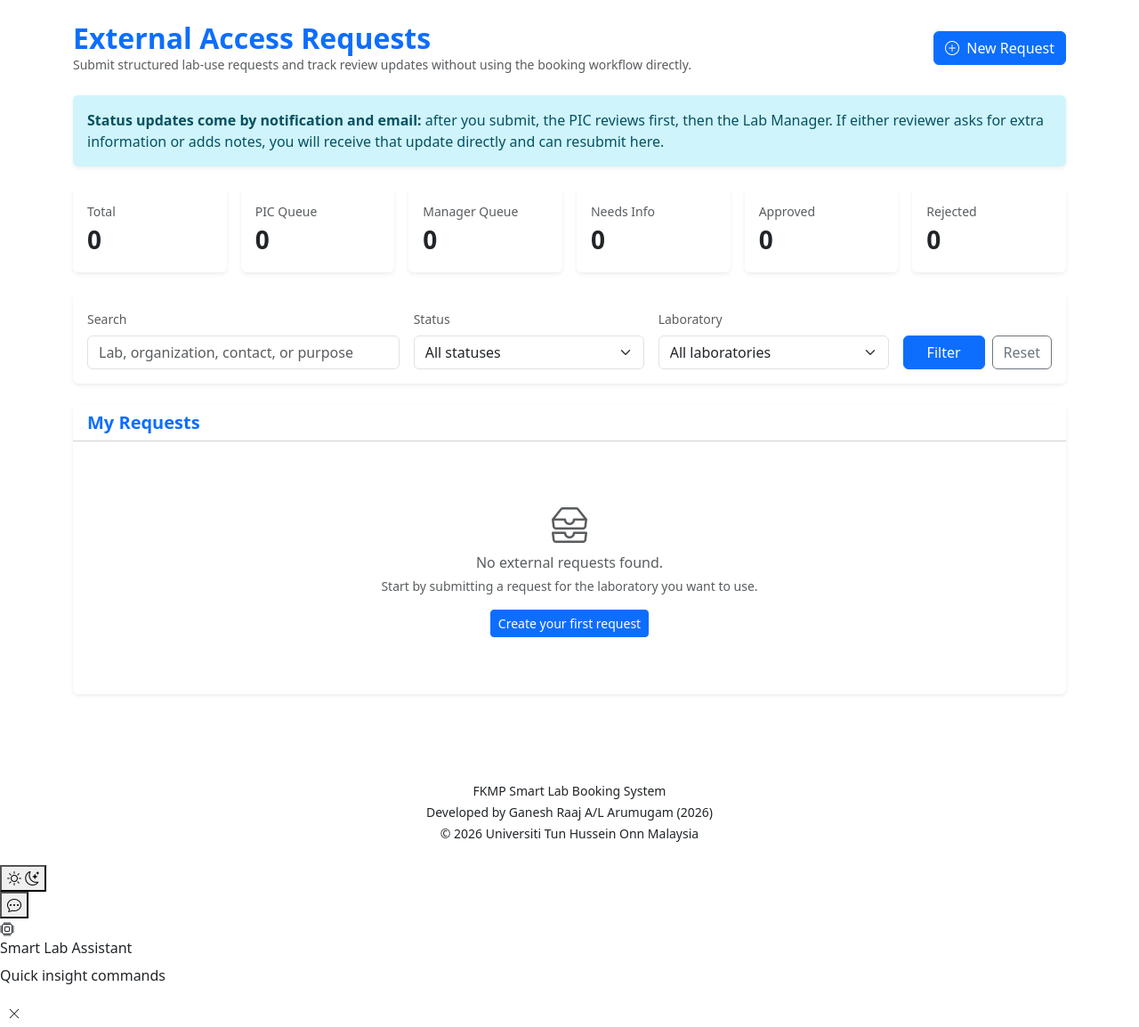
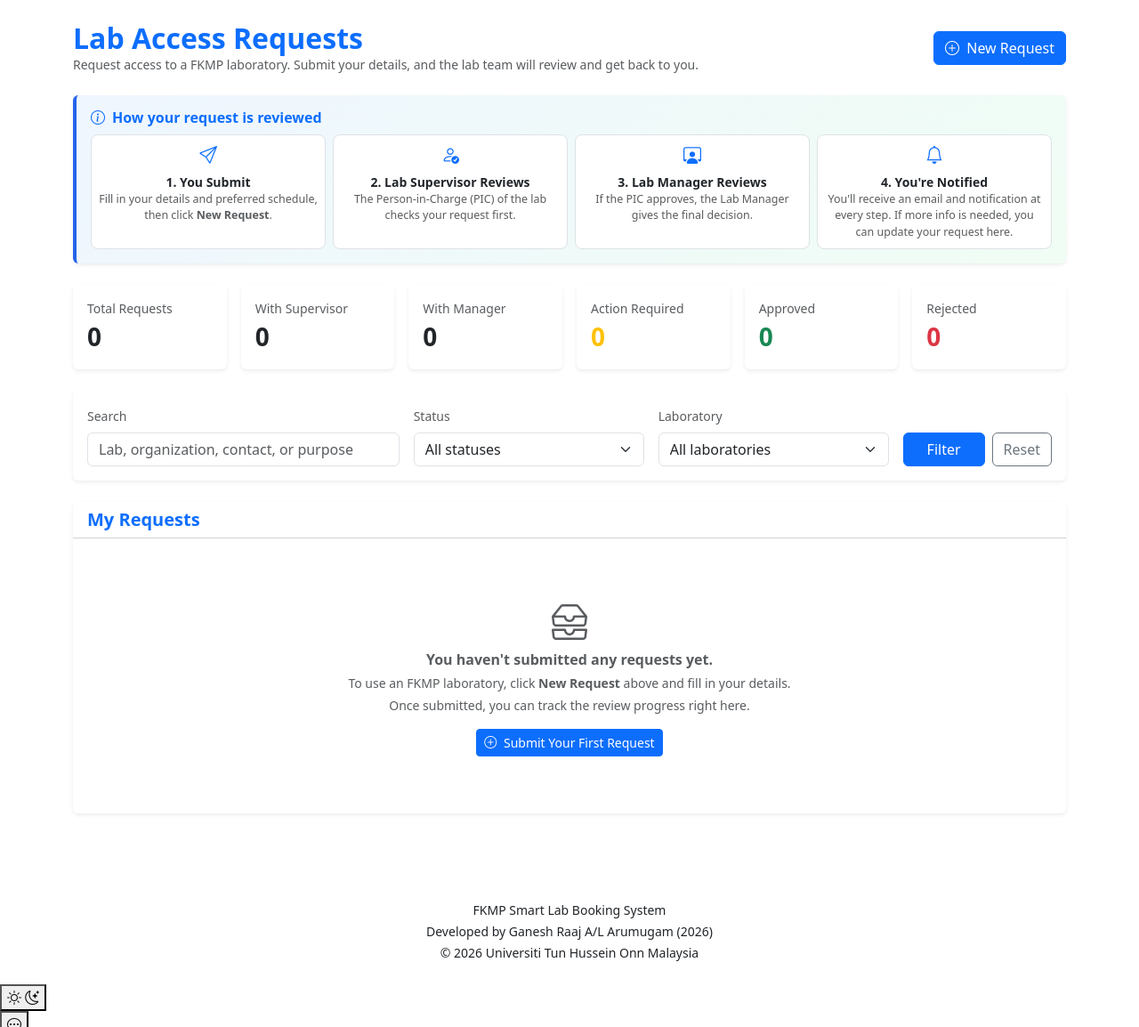
Before and after one commit to ganeshRaaj15/lab-booking-system, a CodeIgniter 4 app: the page made by app/Views/dashboard/external/index.php in a window 1280 px wide. Shown: the part 56-1210 px from the top of the page at 89% size. Run offline with PHP 8.4 and a stand-in for CodeIgniter, Linux system fonts and the light colour scheme; the template is opened without the code that fills it, so the values that code supplies are empty; some libraries are stand-ins or nearby versions.

Commit message:
feat: improve onboarding instructions on student and external dashboards
Add first-time how-it-works guides on both dashboards so new users
understand the booking/request flow immediately. Clarify stat labels,
replace jargon with plain language, and improve empty states with
actionable next steps.

Co-Authored-By: Claude Sonnet 4.6 <noreply@anthropic.com>

```diff
--- a/app/Views/dashboard/external/index.php
+++ b/app/Views/dashboard/external/index.php
@@ -22,8 +22,8 @@ $requestModel = $requestModel ?? null;
 <div class="dashboard-header">
     <div class="d-flex flex-column flex-md-row justify-content-between align-items-start align-items-md-center gap-3 mb-4">
         <div>
-            <h2 class="fw-bold text-primary mb-0">External Access Requests</h2>
-            <p class="text-muted small mb-0">Submit structured lab-use requests and track review updates without using the booking workflow directly.</p>
+            <h2 class="fw-bold text-primary mb-0">Lab Access Requests</h2>
+            <p class="text-muted small mb-0">Request access to a FKMP laboratory. Submit your details, and the lab team will review and get back to you.</p>
         </div>
         <a href="/dashboard/external/request" class="btn btn-primary">
             <i class="bi bi-plus-circle me-1"></i> New Request
@@ -38,28 +38,60 @@ $requestModel = $requestModel ?? null;
     <div class="alert alert-danger"><?= esc(session()->getFlashdata('error')) ?></div>
 <?php endif; ?>
 
-<div class="alert alert-info border-0 shadow-sm mb-4">
-    <strong>Status updates come by notification and email:</strong> after you submit, the PIC reviews first, then the Lab Manager. If either reviewer asks for extra information or adds notes, you will receive that update directly and can resubmit here.
+<div class="card border-0 shadow-sm mb-4" style="background: linear-gradient(135deg, #eff6ff, #f0fdf4); border-left: 4px solid #2563eb !important;">
+    <div class="card-body">
+        <h6 class="fw-bold text-primary mb-2"><i class="bi bi-info-circle me-2"></i>How your request is reviewed</h6>
+        <div class="row g-2 text-center">
+            <div class="col-md-3">
+                <div class="p-2 bg-white rounded-3 border h-100">
+                    <i class="bi bi-send text-primary fs-5 mb-1 d-block"></i>
+                    <div class="fw-semibold small">1. You Submit</div>
+                    <div class="text-muted" style="font-size:0.78rem;">Fill in your details and preferred schedule, then click <strong>New Request</strong>.</div>
+                </div>
+            </div>
+            <div class="col-md-3">
+                <div class="p-2 bg-white rounded-3 border h-100">
+                    <i class="bi bi-person-check text-primary fs-5 mb-1 d-block"></i>
+                    <div class="fw-semibold small">2. Lab Supervisor Reviews</div>
+                    <div class="text-muted" style="font-size:0.78rem;">The Person-in-Charge (PIC) of the lab checks your request first.</div>
+                </div>
+            </div>
+            <div class="col-md-3">
+                <div class="p-2 bg-white rounded-3 border h-100">
+                    <i class="bi bi-person-workspace text-primary fs-5 mb-1 d-block"></i>
+                    <div class="fw-semibold small">3. Lab Manager Reviews</div>
+                    <div class="text-muted" style="font-size:0.78rem;">If the PIC approves, the Lab Manager gives the final decision.</div>
+                </div>
+            </div>
+            <div class="col-md-3">
+                <div class="p-2 bg-white rounded-3 border h-100">
+                    <i class="bi bi-bell text-primary fs-5 mb-1 d-block"></i>
+                    <div class="fw-semibold small">4. You're Notified</div>
+                    <div class="text-muted" style="font-size:0.78rem;">You'll receive an email and notification at every step. If more info is needed, you can update your request here.</div>
+                </div>
+            </div>
+        </div>
+    </div>
 </div>
 
 <div class="row g-3 mb-4">
     <div class="col-md-2">
-        <div class="card shadow-sm border-0"><div class="card-body"><div class="small text-muted">Total</div><div class="fs-3 fw-bold"><?= esc((int) ($stats['total'] ?? 0)) ?></div></div></div>
+        <div class="card shadow-sm border-0"><div class="card-body"><div class="small text-muted">Total Requests</div><div class="fs-3 fw-bold"><?= esc((int) ($stats['total'] ?? 0)) ?></div></div></div>
     </div>
     <div class="col-md-2">
-        <div class="card shadow-sm border-0"><div class="card-body"><div class="small text-muted">PIC Queue</div><div class="fs-3 fw-bold"><?= esc((int) ($stats['pending_pic_approval'] ?? 0)) ?></div></div></div>
+        <div class="card shadow-sm border-0"><div class="card-body"><div class="small text-muted">With Supervisor</div><div class="fs-3 fw-bold"><?= esc((int) ($stats['pending_pic_approval'] ?? 0)) ?></div></div></div>
     </div>
     <div class="col-md-2">
-        <div class="card shadow-sm border-0"><div class="card-body"><div class="small text-muted">Manager Queue</div><div class="fs-3 fw-bold"><?= esc((int) ($stats['pending_manager_approval'] ?? 0)) ?></div></div></div>
+        <div class="card shadow-sm border-0"><div class="card-body"><div class="small text-muted">With Manager</div><div class="fs-3 fw-bold"><?= esc((int) ($stats['pending_manager_approval'] ?? 0)) ?></div></div></div>
     </div>
     <div class="col-md-2">
-        <div class="card shadow-sm border-0"><div class="card-body"><div class="small text-muted">Needs Info</div><div class="fs-3 fw-bold"><?= esc((int) ($stats['needs_information'] ?? 0)) ?></div></div></div>
+        <div class="card shadow-sm border-0"><div class="card-body"><div class="small text-muted">Action Required</div><div class="fs-3 fw-bold text-warning"><?= esc((int) ($stats['needs_information'] ?? 0)) ?></div></div></div>
     </div>
     <div class="col-md-2">
-        <div class="card shadow-sm border-0"><div class="card-body"><div class="small text-muted">Approved</div><div class="fs-3 fw-bold"><?= esc((int) ($stats['approved_for_scheduling'] ?? 0)) ?></div></div></div>
+        <div class="card shadow-sm border-0"><div class="card-body"><div class="small text-muted">Approved</div><div class="fs-3 fw-bold text-success"><?= esc((int) ($stats['approved_for_scheduling'] ?? 0)) ?></div></div></div>
     </div>
     <div class="col-md-2">
-        <div class="card shadow-sm border-0"><div class="card-body"><div class="small text-muted">Rejected</div><div class="fs-3 fw-bold"><?= esc((int) ($stats['rejected'] ?? 0)) ?></div></div></div>
+        <div class="card shadow-sm border-0"><div class="card-body"><div class="small text-muted">Rejected</div><div class="fs-3 fw-bold text-danger"><?= esc((int) ($stats['rejected'] ?? 0)) ?></div></div></div>
     </div>
 </div>
 
@@ -106,9 +138,12 @@ $requestModel = $requestModel ?? null;
         <?php if (empty($requests)): ?>
             <div class="text-center py-5 text-muted">
                 <i class="bi bi-inboxes fs-1 mb-3"></i>
-                <p class="mb-1">No external requests found.</p>
-                <p class="small mb-3">Start by submitting a request for the laboratory you want to use.</p>
-                <a href="/dashboard/external/request" class="btn btn-primary btn-sm">Create your first request</a>
+                <p class="mb-1 fw-semibold">You haven't submitted any requests yet.</p>
+                <p class="small mb-1">To use an FKMP laboratory, click <strong>New Request</strong> above and fill in your details.</p>
+                <p class="small mb-3">Once submitted, you can track the review progress right here.</p>
+                <a href="/dashboard/external/request" class="btn btn-primary btn-sm">
+                    <i class="bi bi-plus-circle me-1"></i> Submit Your First Request
+                </a>
             </div>
         <?php else: ?>
             <div class="table-responsive">
```
Also changed, not shown: app/Views/dashboard/student/index.php (+56 -1 lines).
